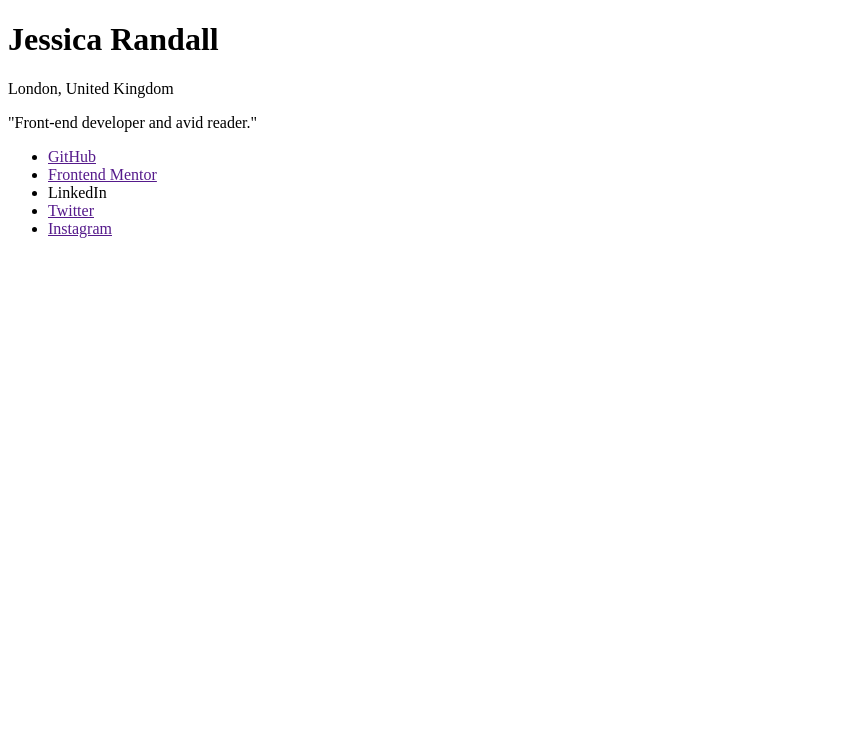
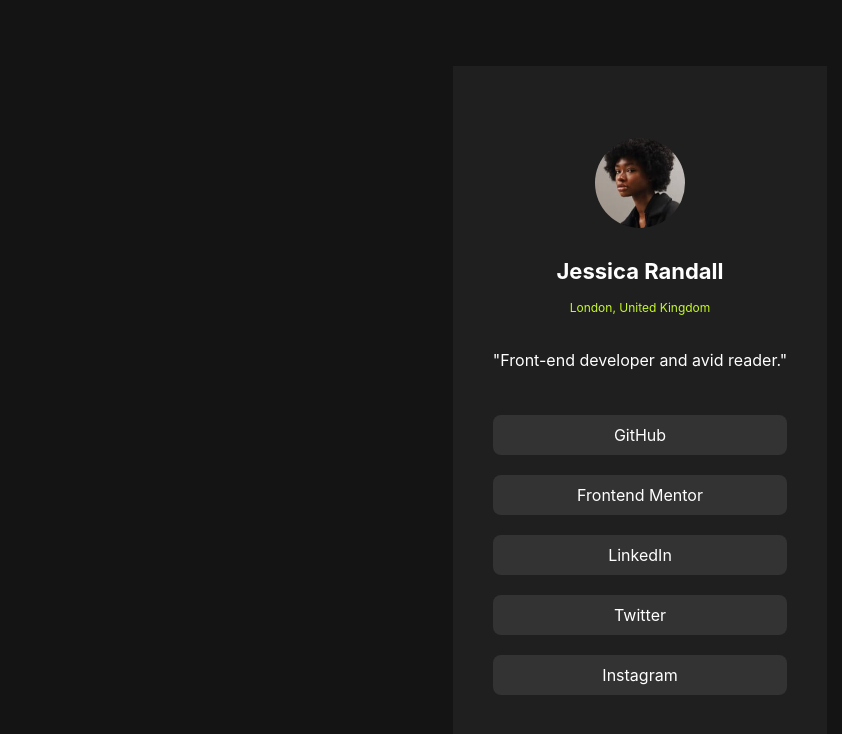
Before and after one commit to MemphisThoth/social-links-profile, a plain HTML site: page src/index.html in a window 1280 px wide. Shown: the whole page, without its empty margins (0-842 px from the left). Drawn offline with Linux system fonts and the light colour scheme.

Commit message:
Styling done.

```diff
--- a/src/assets/styles/style.css
+++ b/src/assets/styles/style.css
@@ -1 +1,146 @@
-/* Stylesheet for Social Links Profile */
+/* Stylesheet for Social Links Profile
+============================ */
+
+/* custom properties */
+
+:root {
+    --color-green: hsl(75 94% 57%);
+    --color-white: hsl(0 0% 100%);
+    --color-grey-700: hsl(0 0% 20%);
+    --color-grey-800: hsl(0 0% 12%);
+    --color-grey-900: hsl(0 0% 8%);
+}
+
+/* reset styles */
+
+*,
+*::after,
+*::before {
+    box-sizing: border-box;
+    margin: 0;
+    padding: 0;
+}
+
+/* Base styles */
+
+body {
+    background-color: var(--color-grey-900);
+    color: var(--color-white);
+}
+
+/* color styles */
+
+.green {
+    color: var(--color-green);
+}
+
+/* typography styles */
+
+@font-face {
+    font-family: Inter;
+    src: url(../fonts/Inter-VariableFont_slnt\,wght.ttf));
+}
+
+body {
+    font-family: Inter;
+    font-weight: 400;
+}
+
+h1 {
+    font-size: 22px;
+    font-weight: 700;
+    text-align: center;
+    margin-bottom: 16px;
+}
+
+li a {
+    font-weight: 600;
+}
+
+p {
+    font-size: 14px;
+    text-align: center;
+}
+
+/* layout styles */
+
+.flex-container {
+    display: flex;
+    flex-direction: column;
+    align-items: center;
+    justify-content: center;
+    height: 100vh;
+}
+
+.container {
+    background-color: var(--color-grey-800);
+    max-width: 375px;
+    display: flex;
+    flex-direction: column;
+    padding: 20px;
+}
+
+/* link styles */
+
+.links-container {
+    display: flex;
+    flex-direction: column;
+}
+
+.btn {
+    color: var(--color-white);
+    flex: 1;
+    text-align: center;
+    text-decoration: none;
+    background-color: var(--color-grey-700);
+    border-radius: 8px;
+    padding: 10px;
+    margin-top: 15px;
+    transition: all 300ms ease;
+}
+
+.btn:hover {
+    color: var(--color-grey-900);
+    background-color: var(--color-green);
+}
+
+/* avatar styles */
+
+.avatar-image {
+    display: flex;
+    flex-direction: column;
+    align-items: center;
+    padding-top: 2rem;
+    margin-bottom: 30px;
+}
+
+.profile-image {
+    width: 90px;
+    height: 90px;
+    border-radius: 50%;
+    object-fit: cover;
+}
+
+/* component styles */
+
+.location {
+    font-size: 12px;
+    margin-bottom: 35px;
+}
+
+.quote {
+    font-size: 16px;
+    margin-bottom: 25px;
+}
+
+/* responsive styles */
+
+@media ( width > 376px) {
+    .container {
+        max-width: 385px;
+        padding: 40px;
+    }
+    .btn {
+        margin-top: 20px;
+    }
+}
--- a/src/index.html
+++ b/src/index.html
@@ -10,17 +10,19 @@
 <body>
     <div class="flex-container">
         <div class="container">
-            <div class="avatar-image"></div>
+            <div class="avatar-image">
+                <img src="assets/images/avatar-jessica.jpeg" alt="" class="profile-image">
+            </div>
             <h1>Jessica Randall</h1>
-            <p class="green">London, United Kingdom</p>
-            <p>"Front-end developer and avid reader."</p>
-            <ul>
-                <li><a href="">GitHub</a></li>
-                <li><a href="">Frontend Mentor</a></li>
-                <li><ea href="">LinkedIn</a></li>
-                <li><a href="">Twitter</a></li>
-                <li><a href="">Instagram</a></li>
-            </ul>
+            <p class="green location">London, United Kingdom</p>
+            <p class="quote">"Front-end developer and avid reader."</p>
+            <div class="links-container">
+                <a href="" class="btn">GitHub</a>
+                <a href="" class="btn">Frontend Mentor</a>
+                <a href="" class="btn">LinkedIn</a>
+                <a href="" class="btn">Twitter</a>
+                <a href="" class="btn">Instagram</a>
+            </div>
         </div>
     </div>
 </body>
```
